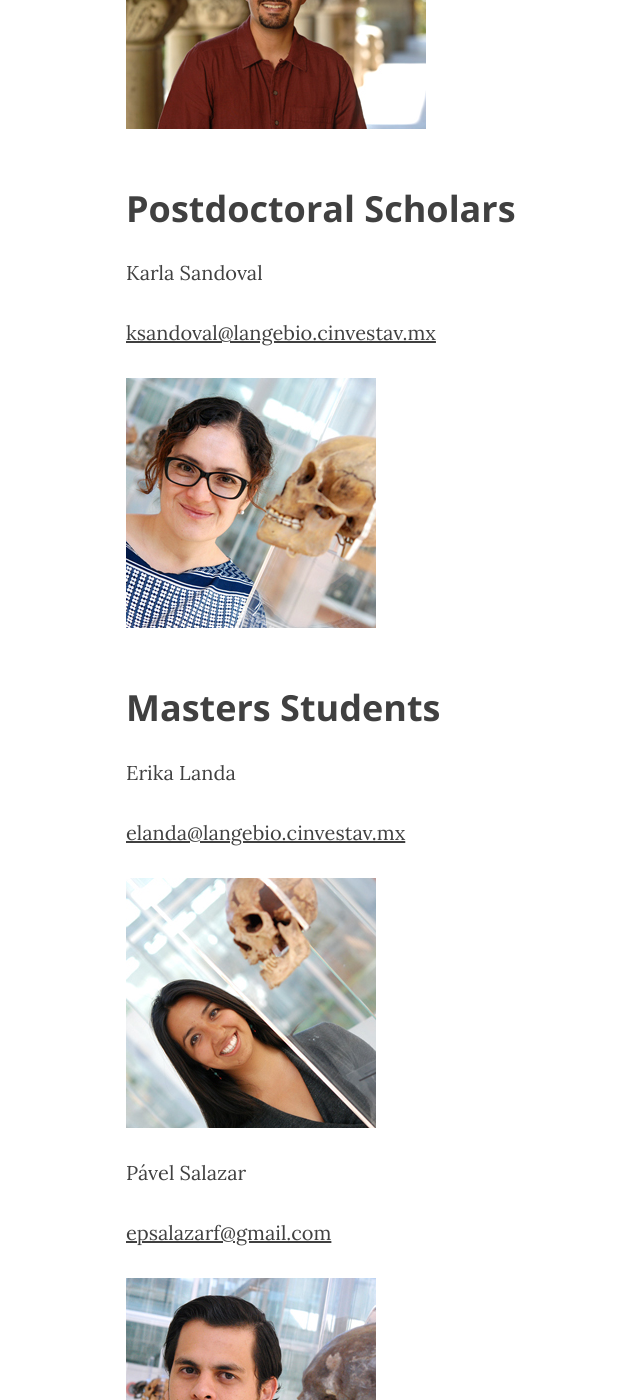
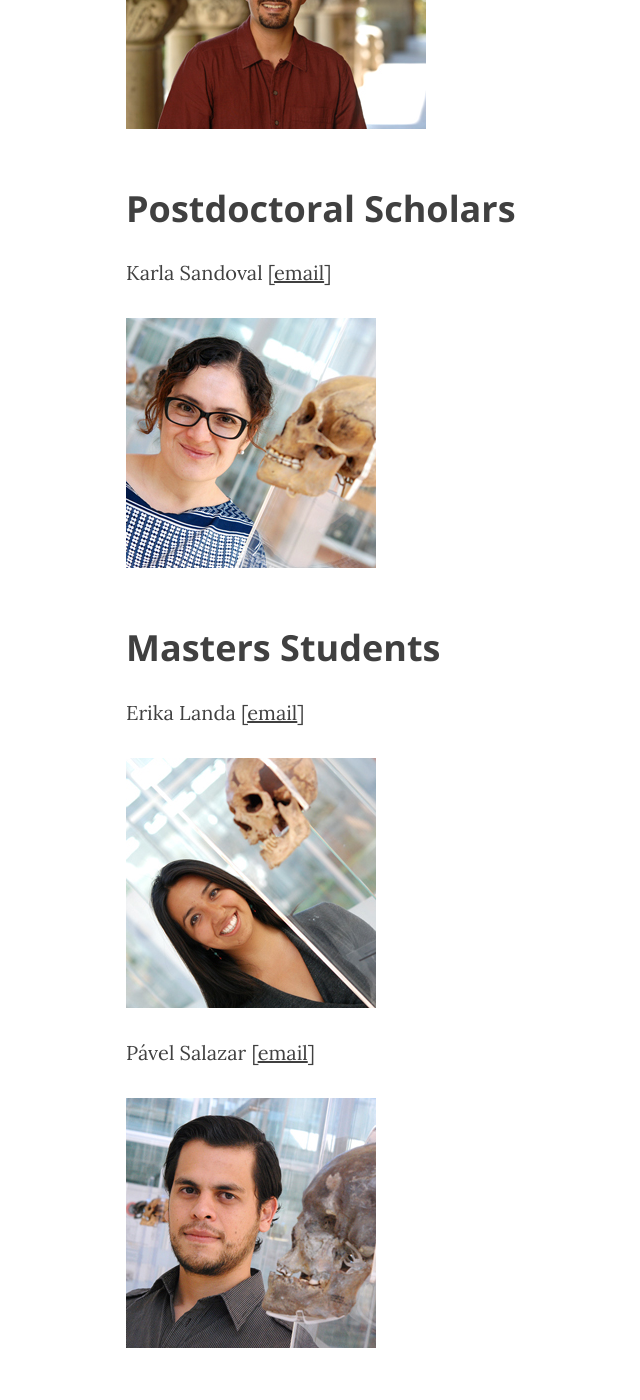
Before and after one commit to milkshakeplustip/milkshakeplustip.github.io, a Jekyll site: the page built from b.html, in a window 1280 px wide and 1400 px high, scrolled down 705 px. Shown: the whole window, without its empty margins (139-779 px from the left). Built offline with Jekyll 4.4.1, drawn with Linux system fonts in a browser that asks for light colours; nearby versions of some CDN libraries; some of the changed text lies outside the part shown.

Commit message:
emails again

```diff
--- a/b.html
+++ b/b.html
@@ -10,35 +10,29 @@ header-img: ""
     <img src="{{ site.baseurl }}/img/moreno250.jpg" alt="Post Sample Image">
 </a>
 <h2 class="section-heading">Postdoctoral Scholars</h2>
-<p>Karla Sandoval</p>
-<p><a href="ksandoval@langebio.cinvestav.mx">ksandoval@langebio.cinvestav.mx</a></p>
+<p>Karla Sandoval [<a href="ksandoval@langebio.cinvestav.mx">email</a>]</p>
 <a href="#">
     <img src="{{ site.baseurl }}/img/Karla250.jpg" alt="Post Sample Image">
 </a>
 <h2 class="section-heading">Masters Students</h2>
-<p>Erika Landa</p>
-<p><a href="elanda@langebio.cinvestav.mx">elanda@langebio.cinvestav.mx</a></p>
+<p>Erika Landa [<a href="elanda@langebio.cinvestav.mx">email</a>]</p>
 <a href="#">
     <img src="{{ site.baseurl }}/img/Erika250.jpg" alt="Post Sample Image">
 </a>
-<p>Pável Salazar</p>
-<p><a href="epsalazarf@gmail.com">epsalazarf@gmail.com</a></p>
+<p>Pável Salazar [<a href="epsalazarf@gmail.com">email</a>]</p>
 <a href="#">
     <img src="{{ site.baseurl }}/img/Pavel250.jpg" alt="Post Sample Image">
 </a>
 <h2 class="section-heading">Undergraduate Students</h2>
-<p>Eduardo González</p>
-<p><a href="eglez@langebio.cinvestav.mx">eglez@langebio.cinvestav.mx</a></p>
+<p>Eduardo González [<a href="eglez@langebio.cinvestav.mx">email</a>]</p>
 <a href="#">
     <img src="{{ site.baseurl }}/img/Lalo250.jpg" alt="Post Sample Image">
 </a>
-<p>Juan Esteban Rodríguez</p>
-<p><a href="juanrr@lcg.unam.mx">juanrr@lcg.unam.mx</a></p>
+<p>Juan Esteban Rodríguez [<a href="juanrr@lcg.unam.mx">email</a>]</p>
 <a href="#">
     <img src="{{ site.baseurl }}/img/JuanEst250.jpg" alt="Post Sample Image">
 </a>
-<p>Javier Blanco</p>
-<p><a href="jblanco@lcg.unam.mx">jblanco@lcg.unam.mx</a></p>
+<p>Javier Blanco [<a href="jblanco@lcg.unam.mx">email</a>]</p>
 <a href="#">
     <img src="{{ site.baseurl }}/img/Javier250.jpg" alt="Post Sample Image">
 </a>
```
